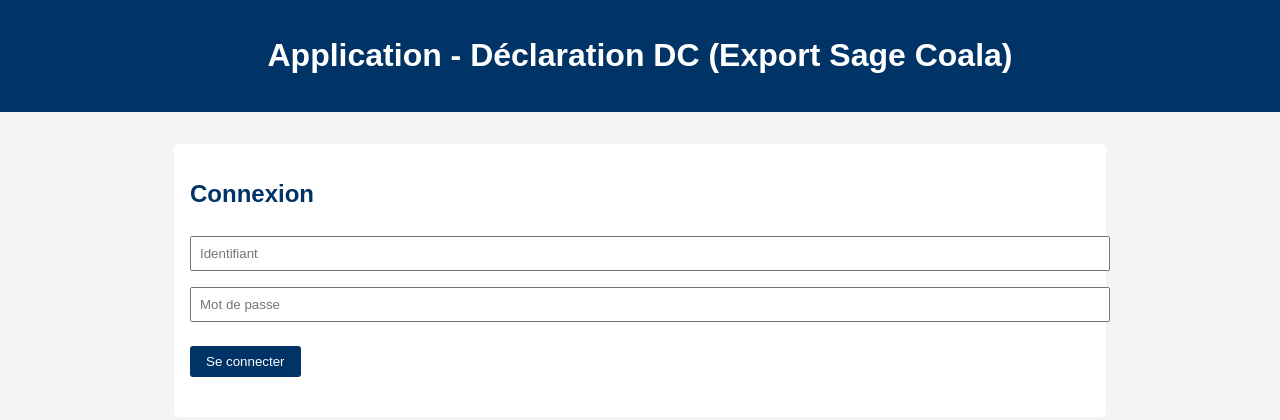
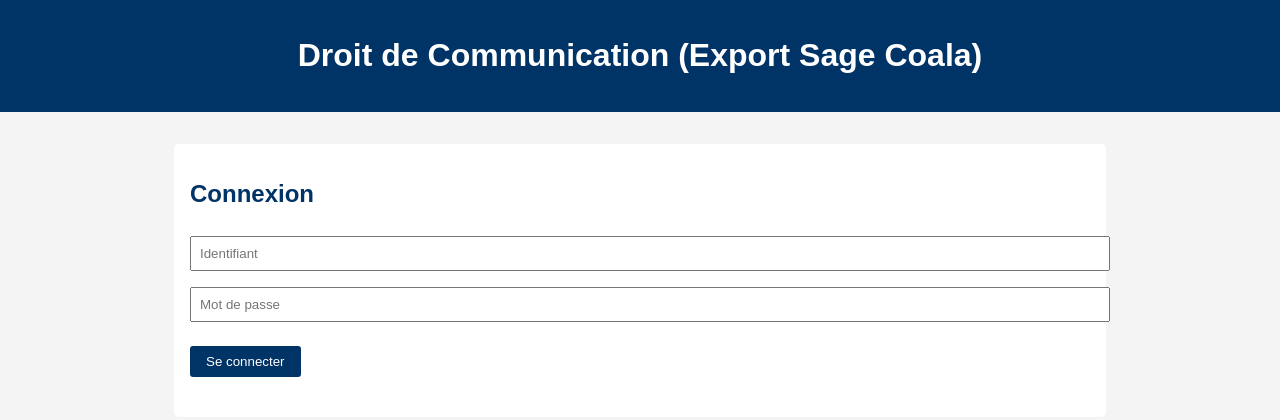
Before and after one commit to Nomena-88/app-dc-coala, a plain HTML site: page index.html in a window 1280 px wide. Drawn offline with nearby package versions, Linux system fonts and the light colour scheme.

Commit message:
index.html

```diff
--- a/index.html
+++ b/index.html
@@ -2,7 +2,7 @@
 <html lang="fr">
 <head>
   <meta charset="UTF-8" />
-  <title>Application DC - Prototype Coala</title>
+  <title>Droit de Communication - Prototype Coala</title>
   <meta name="viewport" content="width=device-width, initial-scale=1.0" />
   <style>
     body { font-family: Arial, sans-serif; margin: 0; background:#f4f4f4; }
@@ -26,7 +26,7 @@
 <body>
 
 <header>
-  <h1>Application - Déclaration DC (Export Sage Coala)</h1>
+  <h1>Droit de Communication (Export Sage Coala)</h1>
 </header>
 
 <!-- Connexion fictive -->
```
